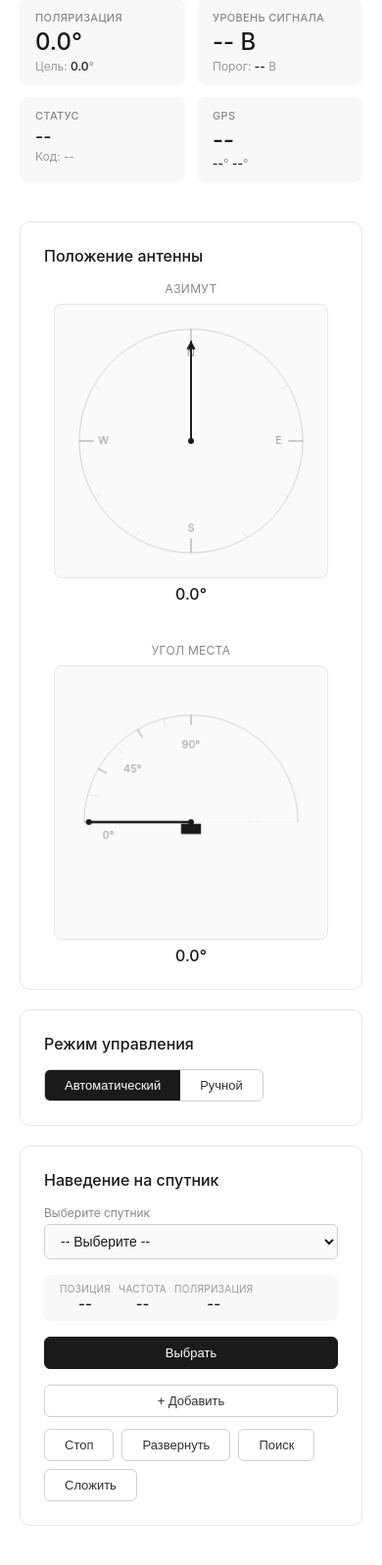
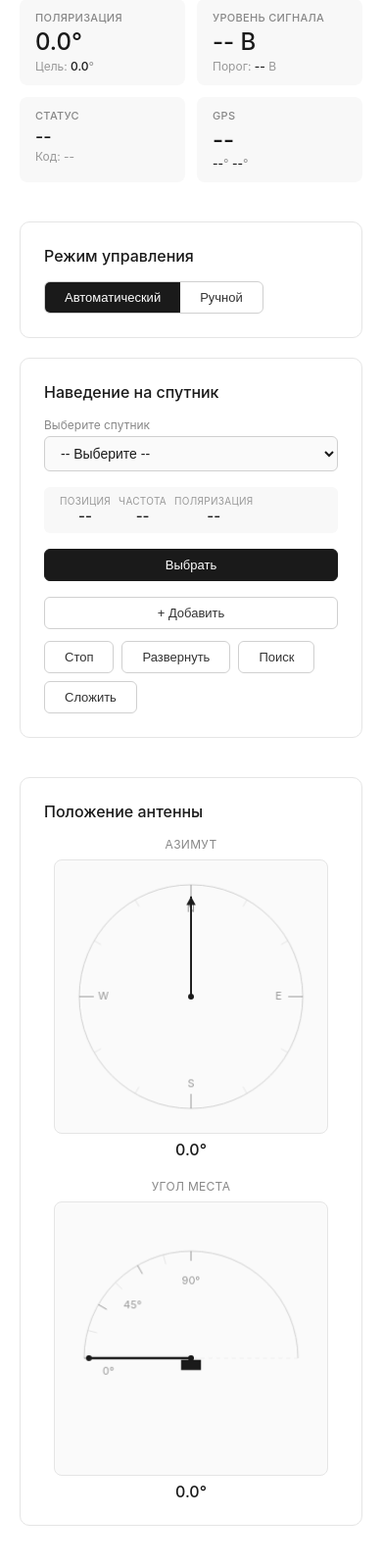
Before and after one commit to DinRazar/antenn-control, a Flask app: page / in a window 390 px wide. Shown: the part 262-1859 px from the top of the page at 98% size. Run offline with Flask 3, Linux system fonts and the light colour scheme; parts of the project's set-up code (start-up, migrations or seed data) failed here and were passed over.

Commit message:
Инетрфейс апдейт
Переделал визуал часть, чтоб она стала больше похоже на начальный прототип

```diff
--- a/app.py
+++ b/app.py
@@ -32,7 +32,7 @@ STATUS_MAP = {
     83: 'Сопровождение выполнено',
     84: 'Сопровождение приостановлено',
     97: 'Ручное управление (скорость)',
-    98: 'Ручное управление (позиция)',
+    98: 'Ручное наведение (позиционирование)',
     144: 'Ожидание',
     238: 'Перезагрузка хоста'
 }
--- a/static/css/style.css
+++ b/static/css/style.css
@@ -290,13 +290,15 @@ body {
 /* Визуализация */
 .viz-container {
     display: flex;
+    flex-wrap: nowrap;          /* всегда в ряд, если есть место */
     justify-content: center;
-    gap: 40px;
-    flex-wrap: wrap;
+    gap: 20px;
 }
 
 .viz-box {
     text-align: center;
+    flex: 1 1 auto;
+    max-width: 280px;
 }
 
 .viz-label {
@@ -313,8 +315,8 @@ canvas {
     border-radius: 8px;
     border: 1px solid #e5e5e5;
     width: 100%;
-    max-width: 280px;
     height: auto;
+    aspect-ratio: 1/1;         /* сохраняем квадрат */
 }
 
 .viz-value {
@@ -322,6 +324,24 @@ canvas {
     font-weight: 500;
     color: #1a1a1a;
     margin-top: 6px;
+}
+
+/* ===== ДВЕ КОЛОНКИ ===== */
+.dashboard {
+    display: flex;
+    flex-wrap: wrap;            /* перенос на новую строку при нехватке места */
+    gap: 20px;
+    align-items: flex-start;
+}
+
+.dashboard-left {
+    flex: 1 1 320px;           /* минимальная ширина 320px, может расти */
+    min-width: 280px;
+}
+
+.dashboard-right {
+    flex: 2 1 500px;           /* занимает больше места, min 500px */
+    min-width: 400px;
 }
 
 /* Параметры */
@@ -473,18 +493,32 @@ canvas {
     margin-bottom: 12px;
 }
 
-@media (max-width: 900px) {
+/* ===== АДАПТИВНОСТЬ ===== */
+@media (max-width: 1000px) {
     .telemetry-grid {
         grid-template-columns: repeat(3, 1fr);
     }
     .params-grid {
         grid-template-columns: repeat(2, 1fr);
     }
+    /* На узких экранах картинки могут стать в столбик, если нужно */
+    .viz-container {
+        flex-wrap: wrap;
+        justify-content: center;
+    }
+    .dashboard-right {
+        min-width: 0;
+        flex: 1 1 100%;
+    }
+    .dashboard-left {
+        min-width: 0;
+        flex: 1 1 100%;
+    }
 }
 
 @media (max-width: 600px) {
     .telemetry-grid {
-        grid-template-columns: repeat(2, 1fr);
+        grid-template-columns: 1fr 1fr;
     }
     .params-grid {
         grid-template-columns: 1fr;
@@ -505,4 +539,16 @@ canvas {
     .nav {
         justify-content: center;
     }
+    .input-group {
+        flex-wrap: wrap;
+        justify-content: center;
+    }
+    .dashboard {
+        flex-direction: column;
+    }
+    .dashboard-left,
+    .dashboard-right {
+        flex: 1 1 100%;
+        min-width: 0;
+    }
 }
--- a/static/js/params.js
+++ b/static/js/params.js
@@ -45,11 +45,14 @@ async function saveAntennaParams() {
             App.searchEl = params.search_el;
             drawAzimuth(App.currentAz);
             drawElevation(App.currentEl);
+            return true;
         } else {
             alert('Ошибка сохранения');
+            return false;
         }
     } catch (e) {
         alert('Ошибка: ' + e.message);
+        return false;
     }
 }
 
@@ -91,7 +94,7 @@ async function setLockThreshold() {
     }
 }
 
-// Новые функции для координат места
+// Функция загрузки координат места
 async function loadPlaceParams() {
     try {
         const resp = await fetch('/api/place_params');
@@ -105,6 +108,7 @@ async function loadPlaceParams() {
     }
 }
 
+// ИСПРАВЛЕННАЯ функция сохранения координат
 async function savePlaceParams() {
     const lon = parseFloat(document.getElementById('place_lon').value);
     const lat = parseFloat(document.getElementById('place_lat').value);
@@ -113,15 +117,23 @@ async function savePlaceParams() {
         return;
     }
     try {
+        // 1. Отправляем координаты
         const resp = await fetch('/api/place_params', {
             method: 'POST',
             headers: { 'Content-Type': 'application/json' },
             body: JSON.stringify({ lon, lat })
         });
         if (resp.ok) {
-            alert('Координаты отправлены');
+            // 2. После успешной установки координат принудительно отправляем параметры антенны,
+            // чтобы антенна перезаписала диапазоны поиска (они могли сброситься или не обновиться)
+            const antSuccess = await saveAntennaParams();
+            if (antSuccess) {
+                alert('Координаты и параметры поиска обновлены');
+            } else {
+                alert('Координаты установлены, но параметры поиска не обновлены');
+            }
         } else {
-            alert('Ошибка сохранения');
+            alert('Ошибка при установке координат');
         }
     } catch (e) {
         alert('Ошибка: ' + e.message);
--- a/templates/index.html
+++ b/templates/index.html
@@ -53,25 +53,11 @@
         </div>
     </div>
 
-    <!-- Страница Управление -->
+    <!-- Страница Управление (две колонки) -->
     <div id="page-index">
-        <!-- Визуализация -->
-        <div class="panel">
-            <div class="panel-title">Положение антенны</div>
-            <div class="viz-container">
-                <div class="viz-box">
-                    <div class="viz-label">Азимут</div>
-                    <canvas id="azimuthCanvas" width="280" height="280"></canvas>
-                    <div class="viz-value" id="azimuthValue">0°</div>
-                </div>
-                <div class="viz-box">
-                    <div class="viz-label">Угол места</div>
-                    <canvas id="elevationCanvas" width="280" height="280"></canvas>
-                    <div class="viz-value" id="elevationValue">0°</div>
-                </div>
-            </div>
-        </div>
-
+        <div class="dashboard">
+            <!-- Левая колонка: все панели управления -->
+            <div class="dashboard-left">
                 <!-- Режим управления -->
                 <div class="panel">
                     <div class="panel-title">Режим управления</div>
@@ -111,7 +97,6 @@
                         <button onclick="showAddSatellite()" class="btn btn-outline">+ Добавить</button>
                     </div>
 
-            <!-- Кнопки управления -->
                     <div class="control-group mt-12">
                         <button onclick="sendCommand('cmd,stop,')" class="btn btn-outline">Стоп</button>
                         <button onclick="sendCommand('cmd,reset,')" class="btn btn-outline">Развернуть</button>
@@ -124,11 +109,6 @@
                 <div class="panel hidden" id="manualMode">
                     <div class="panel-title">Ручное управление</div>
 
-            <!-- <div class="control-group">
-                <button onclick="manualSpeed()" class="btn btn-outline">Скорость</button>
-                <button onclick="manualPosition()" class="btn btn-outline">Позиция</button>
-            </div> -->
-
                     <div class="input-group">
                         <label>Аз:</label>
                         <input type="number" step="0.01" id="az" placeholder="0.00">
@@ -136,20 +116,39 @@
                         <input type="number" step="0.01" id="el" placeholder="0.00">
                         <label>Пол:</label>
                         <input type="number" step="0.01" id="pol" placeholder="0.00">
-                <button onclick="setPosition()" class="btn btn-outline">Установить</button>
                     </div>
 
-            <!-- <div class="input-group">
-                <label>Скорость:</label>
-                <input type="number" step="0.1" id="speed" value="3.0">
-                <label>Напр:</label>
-                <input type="number" id="adj" value="1">
-                <button onclick="setSpeed()" class="btn btn-outline">Установить</button>
-            </div> -->
+                    <div class="control-group mt-12">
+                        <button onclick="sendCommand('cmd,stop,')" class="btn btn-outline">Стоп</button>
+                        <button onclick="sendCommand('cmd,reset,')" class="btn btn-outline">Развернуть</button>
+                        <button onclick="setPosition()" class="btn btn-outline">Установить</button>
+                        <button onclick="sendCommand('cmd,stow,')" class="btn btn-outline">Сложить</button>
+                    </div>
                 </div>
             </div>
 
-    <!-- Страница Параметры -->
+            <!-- Правая колонка: визуализация -->
+            <div class="dashboard-right">
+                <div class="panel">
+                    <div class="panel-title">Положение антенны</div>
+                    <div class="viz-container">
+                        <div class="viz-box">
+                            <div class="viz-label">Азимут</div>
+                            <canvas id="azimuthCanvas" width="280" height="280"></canvas>
+                            <div class="viz-value" id="azimuthValue">0°</div>
+                        </div>
+                        <div class="viz-box">
+                            <div class="viz-label">Угол места</div>
+                            <canvas id="elevationCanvas" width="280" height="280"></canvas>
+                            <div class="viz-value" id="elevationValue">0°</div>
+                        </div>
+                    </div>
+                </div>
+            </div>
+        </div>
+    </div>
+
+    <!-- Страница Параметры (без изменений) -->
     <div id="page-params" class="hidden">
         <div class="panel">
             <div class="panel-title">Параметры антенны</div>
@@ -193,7 +192,6 @@
                 <button onclick="setLockThreshold()" class="btn btn-outline">Установить порог</button>
             </div>
 
-            <!-- Новый блок: координаты места -->
             <div class="panel-title" style="margin-top:20px;">Координаты места</div>
             <div class="params-grid">
                 <div class="param-item">
@@ -212,7 +210,7 @@
     </div>
 </div>
 
-<!-- Модальное окно -->
+<!-- Модальное окно (без изменений) -->
 <div id="satModal" class="modal">
     <div class="modal-content">
         <span class="modal-close" onclick="closeModal()">&times;</span>
```
Lines whose indentation alone changed are shown as unchanged.
